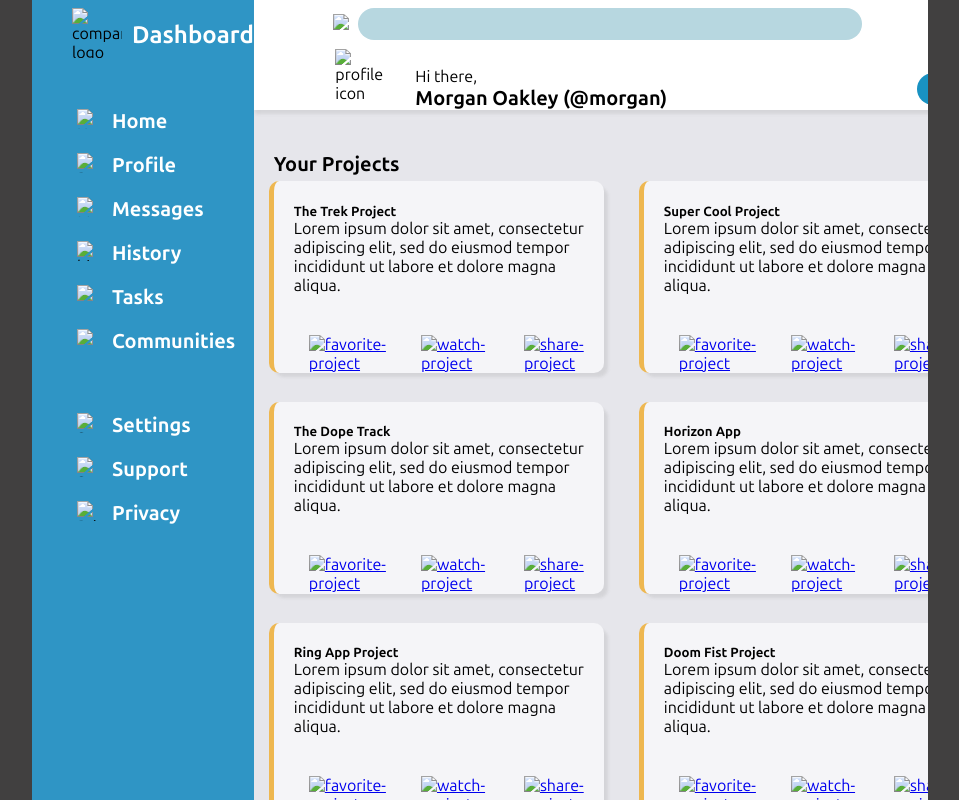
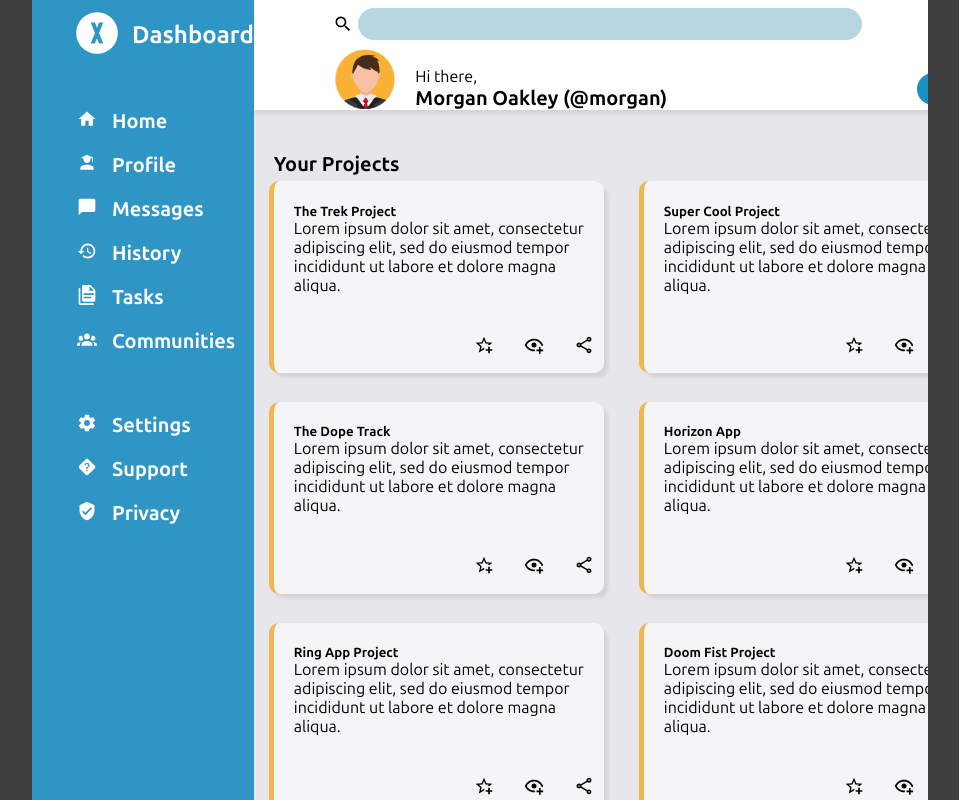
Before and after one commit to jvliondev/Dashboard, a plain HTML site: page index.html in a window 1280 px wide. Shown: the whole page, without its empty margins (160-1119 px from the left). Drawn offline with Linux system fonts and the light colour scheme; the site is published under a folder, as on GitHub Pages, so addresses that start at the root find nothing.

Commit message:
(image update)
removed / from images.

```diff
--- a/index.html
+++ b/index.html
@@ -8,6 +8,7 @@
     <link rel="preconnect" href="https://fonts.googleapis.com">
     <link rel="preconnect" href="https://fonts.gstatic.com" crossorigin>
     <link href="https://fonts.googleapis.com/css2?family=Ubuntu+Sans:ital,wght@0,100..800;1,100..800&display=swap" rel="stylesheet">
+
     <script src="index.js"></script>
 
 </head>
@@ -15,60 +16,60 @@
     <section class="mainContainer">
         <sidebar class="sidebar sideFlex">
             <div class="logoTitle sideFlexRow">
-                <img class="companyLogo" src="/icons/xcircle.svg" alt="company-logo">
+                <img class="companyLogo" src="icons/xcircle.svg" alt="company-logo">
                 <h1 class="dashboard">Dashboard</h1>
             </div>
             <div class="mainLinkContainer sideFlexColumn">
                 <div class="sideFlexRow">
-                    <img class="linkIcons" src="/icons/home.svg" alt="Home icon">
+                    <img class="linkIcons" src="icons/home.svg" alt="Home icon">
                     <h3 class="mainLinks">Home</h3>
                 </div>
                 <div class="sideFlexRow">
-                    <img class="linkIcons" src="/icons/profileLinkImage.svg" alt="Profile icon">
+                    <img class="linkIcons" src="icons/profileLinkImage.svg" alt="Profile icon">
                     <h3 class="mainLinks">Profile</h3>
                 </div>
                 <div class="sideFlexRow">
-                    <img class="linkIcons" src="/icons/message.svg" alt="Messages icon">
+                    <img class="linkIcons" src="icons/message.svg" alt="Messages icon">
                     <h3 class="mainLinks">Messages</h3>
                 </div>
                 <div class="sideFlexRow">
-                    <img class="linkIcons" src="/icons/history.svg" alt="history icon">
+                    <img class="linkIcons" src="icons/history.svg" alt="history icon">
                     <h3 class="mainLinks">History</h3>
                 </div>
                 <div class="sideFlexRow">
-                    <img class="linkIcons" src="/icons/file-document-multiple.svg" alt="tasks icon">
+                    <img class="linkIcons" src="icons/file-document-multiple.svg" alt="tasks icon">
                     <h3 class="mainLinks">Tasks</h3>
                 </div>
                 <div class="sideFlexRow">
-                    <img class="linkIcons" src="/icons/account-group.svg" alt="community icon">
+                    <img class="linkIcons" src="icons/account-group.svg" alt="community icon">
                     <h3 class="mainLinks">Communities</h3>
                 </div>
             </div>
             <div class="supportLinks sideFlex">
                 <div class="sideFlexRow">
-                    <img class="linkIcons" src="/icons/cog.svg" alt="Settings icon">
+                    <img class="linkIcons" src="icons/cog.svg" alt="Settings icon">
                     <h3 class="mainLinks">Settings</h3>
                 </div>
                 <div class="sideFlexRow">
-                    <img class="linkIcons" src="/icons/help-rhombus.svg" alt="Support icon">
+                    <img class="linkIcons" src="icons/help-rhombus.svg" alt="Support icon">
                     <h3 class="mainLinks">Support</h3>
                 </div>
                 <div class="sideFlexRow">
-                    <img class="linkIcons" src="/icons/shield-check.svg" alt="Privacy icon">
+                    <img class="linkIcons" src="icons/shield-check.svg" alt="Privacy icon">
                     <h3 class="mainLinks">Privacy</h3>
                 </div>
             </div>
         </sidebar>
         <header class="header">
             <div class="hcontainer1">
-                <img class="linkIcons" id="searchIcon" src="/icons/magnify.svg" alt="search icon">
+                <img class="linkIcons" id="searchIcon" src="icons/magnify.svg" alt="search icon">
                 <input type="text" name="search_bar" id="searchBar">
-                <img class="linkIcons" src="/icons/bell-ring-outline.svg" alt="bell icon" id="bellIcon">
-                <img class="profileIcon1" src="/images/profilePic.png" alt="profile icon" id="smallPro">
+                <img class="linkIcons" src="icons/bell-ring-outline.svg" alt="bell icon" id="bellIcon">
+                <img class="profileIcon1" src="images/profilePic.png" alt="profile icon" id="smallPro">
                 <h3 id="profileName1">Morgan Oakley</h3>
             </div>
             <div class="hcontainer2">
-                <img class="profileIcon2" src="/images/profilePic.png" alt="profile icon">
+                <img class="profileIcon2" src="images/profilePic.png" alt="profile icon">
                 <div id="hiProName">
                     <p id="hiThere">Hi there,</p>
                     <h2 id="profileName2">Morgan Oakley (@morgan)</h2>
@@ -94,9 +95,9 @@
                             <p class="cardSummary">Lorem ipsum dolor sit amet, consectetur adipiscing elit, sed do eiusmod tempor incididunt ut labore et dolore magna aliqua.</p>
                         </div>
                         <div class="iconDiv">
-                            <a  href="#"><img class="linkIcons" src="/icons/star-plus-outline.svg" alt="favorite-project"></a>
-                            <a  href="#"><img class="linkIcons" src="/icons/eye-plus-outline.svg" alt="watch-project"></a>
-                            <a  href="#"><img class="linkIcons" src="/icons/share-variant-outline.svg" alt="share-project"></a>
+                            <a  href="#"><img class="linkIcons" src="icons/star-plus-outline.svg" alt="favorite-project"></a>
+                            <a  href="#"><img class="linkIcons" src="icons/eye-plus-outline.svg" alt="watch-project"></a>
+                            <a  href="#"><img class="linkIcons" src="icons/share-variant-outline.svg" alt="share-project"></a>
                         </div>
                     </div>
                     <div class="mainCards">
@@ -105,9 +106,9 @@
                             <p class="cardSummary">Lorem ipsum dolor sit amet, consectetur adipiscing elit, sed do eiusmod tempor incididunt ut labore et dolore magna aliqua.</p>
                         </div>
                         <div class="iconDiv">
-                            <a  href="#"><img class="linkIcons" src="/icons/star-plus-outline.svg" alt="favorite-project"></a>
-                            <a  href="#"><img class="linkIcons" src="/icons/eye-plus-outline.svg" alt="watch-project"></a>
-                            <a  href="#"><img class="linkIcons" src="/icons/share-variant-outline.svg" alt="share-project"></a>
+                            <a  href="#"><img class="linkIcons" src="icons/star-plus-outline.svg" alt="favorite-project"></a>
+                            <a  href="#"><img class="linkIcons" src="icons/eye-plus-outline.svg" alt="watch-project"></a>
+                            <a  href="#"><img class="linkIcons" src="icons/share-variant-outline.svg" alt="share-project"></a>
                         </div>
                     </div>
                     <div class="mainCards">
@@ -116,9 +117,9 @@
                             <p class="cardSummary">Lorem ipsum dolor sit amet, consectetur adipiscing elit, sed do eiusmod tempor incididunt ut labore et dolore magna aliqua.</p>
                         </div>
                         <div class="iconDiv">
-                            <a  href="#"><img class="linkIcons" src="/icons/star-plus-outline.svg" alt="favorite-project"></a>
-                            <a  href="#"><img class="linkIcons" src="/icons/eye-plus-outline.svg" alt="watch-project"></a>
-                            <a  href="#"><img class="linkIcons" src="/icons/share-variant-outline.svg" alt="share-project"></a>
+                            <a  href="#"><img class="linkIcons" src="icons/star-plus-outline.svg" alt="favorite-project"></a>
+                            <a  href="#"><img class="linkIcons" src="icons/eye-plus-outline.svg" alt="watch-project"></a>
+                            <a  href="#"><img class="linkIcons" src="icons/share-variant-outline.svg" alt="share-project"></a>
                         </div>
                     </div>
                     <div class="mainCards">
@@ -127,9 +128,9 @@
                             <p class="cardSummary">Lorem ipsum dolor sit amet, consectetur adipiscing elit, sed do eiusmod tempor incididunt ut labore et dolore magna aliqua.</p>
                         </div>
                         <div class="iconDiv">
-                            <a  href="#"><img class="linkIcons" src="/icons/star-plus-outline.svg" alt="favorite-project"></a>
-                            <a  href="#"><img class="linkIcons" src="/icons/eye-plus-outline.svg" alt="watch-project"></a>
-                            <a  href="#"><img class="linkIcons" src="/icons/share-variant-outline.svg" alt="share-project"></a>
+                            <a  href="#"><img class="linkIcons" src="icons/star-plus-outline.svg" alt="favorite-project"></a>
+                            <a  href="#"><img class="linkIcons" src="icons/eye-plus-outline.svg" alt="watch-project"></a>
+                            <a  href="#"><img class="linkIcons" src="icons/share-variant-outline.svg" alt="share-project"></a>
                         </div>
                     </div>
                     <div class="mainCards">
@@ -138,9 +139,9 @@
                             <p class="cardSummary">Lorem ipsum dolor sit amet, consectetur adipiscing elit, sed do eiusmod tempor incididunt ut labore et dolore magna aliqua.</p>
                         </div>
                         <div class="iconDiv">
-                            <a  href="#"><img class="linkIcons" src="/icons/star-plus-outline.svg" alt="favorite-project"></a>
-                            <a  href="#"><img class="linkIcons" src="/icons/eye-plus-outline.svg" alt="watch-project"></a>
-                            <a  href="#"><img class="linkIcons" src="/icons/share-variant-outline.svg" alt="share-project"></a>
+                            <a  href="#"><img class="linkIcons" src="icons/star-plus-outline.svg" alt="favorite-project"></a>
+                            <a  href="#"><img class="linkIcons" src="icons/eye-plus-outline.svg" alt="watch-project"></a>
+                            <a  href="#"><img class="linkIcons" src="icons/share-variant-outline.svg" alt="share-project"></a>
                         </div>
                     </div>
                     <div class="mainCards">
@@ -149,9 +150,9 @@
                             <p class="cardSummary">Lorem ipsum dolor sit amet, consectetur adipiscing elit, sed do eiusmod tempor incididunt ut labore et dolore magna aliqua.</p>
                         </div>
                         <div class="iconDiv">
-                            <a  href="#"><img class="linkIcons" src="/icons/star-plus-outline.svg" alt="favorite-project"></a>
-                            <a  href="#"><img class="linkIcons" src="/icons/eye-plus-outline.svg" alt="watch-project"></a>
-                            <a  href="#"><img class="linkIcons" src="/icons/share-variant-outline.svg" alt="share-project"></a>
+                            <a  href="#"><img class="linkIcons" src="icons/star-plus-outline.svg" alt="favorite-project"></a>
+                            <a  href="#"><img class="linkIcons" src="icons/eye-plus-outline.svg" alt="watch-project"></a>
+                            <a  href="#"><img class="linkIcons" src="icons/share-variant-outline.svg" alt="share-project"></a>
                         </div>
                     </div>
                 </div>
@@ -168,28 +169,28 @@
                     <div class="trendingHeader"><h3 id="trending">Trending</h3></div>
                     <div class="sideCards">
                         <div class="trendingRows">
-                            <img class="profileIcon3" src="/images/greenGuyPic.png" alt="trending-user-profile">
+                            <img class="profileIcon3" src="images/greenGuyPic.png" alt="trending-user-profile">
                             <div class="trendingNameSloganContainer">
                                 <p class="noMargin atName">@legan</p>
                                 <p class="noMargin">The Dope Track</p>
                             </div>
                         </div>
                         <div class="trendingRows">
-                            <img class="profileIcon3" src="/images/profilePic.png" alt="trending-user-profile">
+                            <img class="profileIcon3" src="images/profilePic.png" alt="trending-user-profile">
                             <div class="trendingNameSloganContainer">
                                 <p class="noMargin atName">@Morgan</p>
                                 <p class="noMargin">Doom Fist Project</p>
                             </div>
                         </div>
                         <div class="trendingRows">
-                            <img class="profileIcon3" src="/images/girlRedPic.png" alt="trending-user-profile">
+                            <img class="profileIcon3" src="images/girlRedPic.png" alt="trending-user-profile">
                             <div class="trendingNameSloganContainer">
                                 <p class="noMargin atName">@kendall</p>
                                 <p class="noMargin">Horizon App</p>
                             </div>
                         </div>
                         <div class="trendingRows">
-                            <img class="profileIcon3" src="/images/girlBlueDress.png" alt="trending-user-profile">
+                            <img class="profileIcon3" src="images/girlBlueDress.png" alt="trending-user-profile">
                             <div class="trendingNameSloganContainer">
                                 <p class="noMargin atName">@alex</p>
                                 <p class="noMargin">Ring App Project</p>
```
